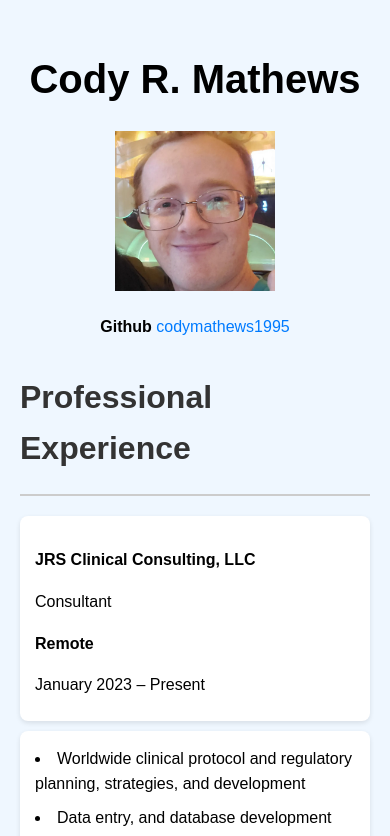
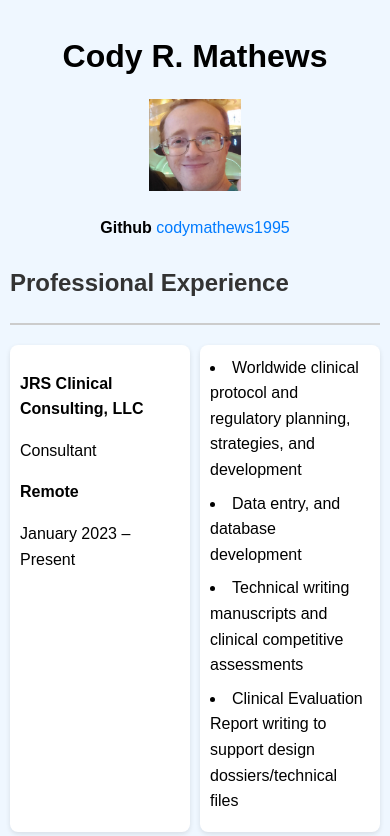
Before and after one commit to codymathews1995/my-cv, a plain HTML site: page index.html in a window 390 px wide. Shown: the top 836 px of the page. Drawn offline with Linux system fonts and the light colour scheme.

Commit message:
Fixed formatting issues

```diff
--- a/index.html
+++ b/index.html
@@ -126,7 +126,7 @@
                         <li>Personal portfolio</li>
                     </div>
                 </div>
-            <section id="education">
+            <section id="skills">
                 <h2>Skills</h2>
                 <hr>
                 <div id="container">
--- a/styles.css
+++ b/styles.css
@@ -30,7 +30,7 @@ p, li {
 
 #container {
     display: grid;
-    grid-template-columns: repeat(auto-fill, minmax(300px, 1fr));
+    grid-template-columns: repeat(auto-fill, minmax(40%, 1fr));
     gap: 10px;
     margin-bottom: 20px;
 }
@@ -64,5 +64,26 @@ footer {
 }
 
 img {
-    width: 10em;
+    max-width: 25%;
+    height: auto;
 }
+
+@media (max-width: 768px) {
+    h1 {
+        font-size: 2em;
+    }
+
+    h2 {
+        font-size: 1.5em;
+    }
+}
+
+@media (max-width: 480px) {
+    body {
+        padding: 10px;
+    }
+
+    #section {
+        padding: 10px;
+    }
+}
```
